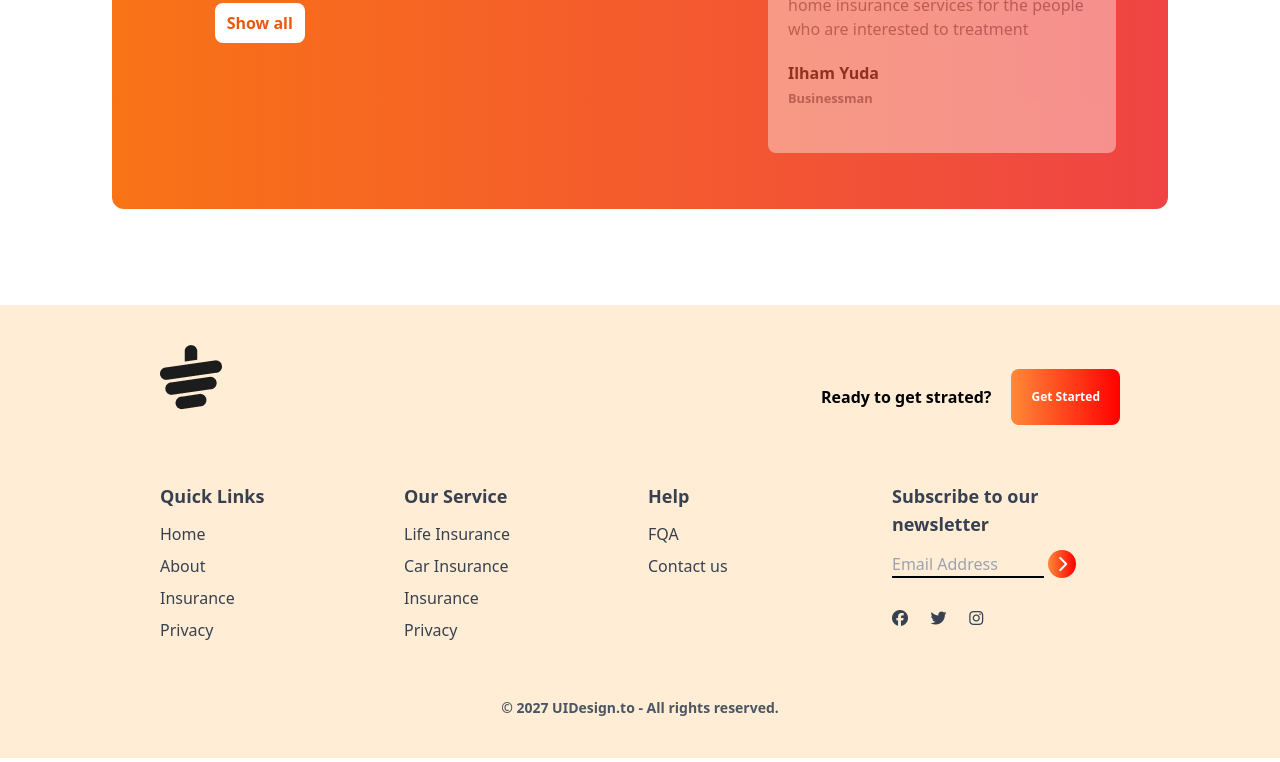
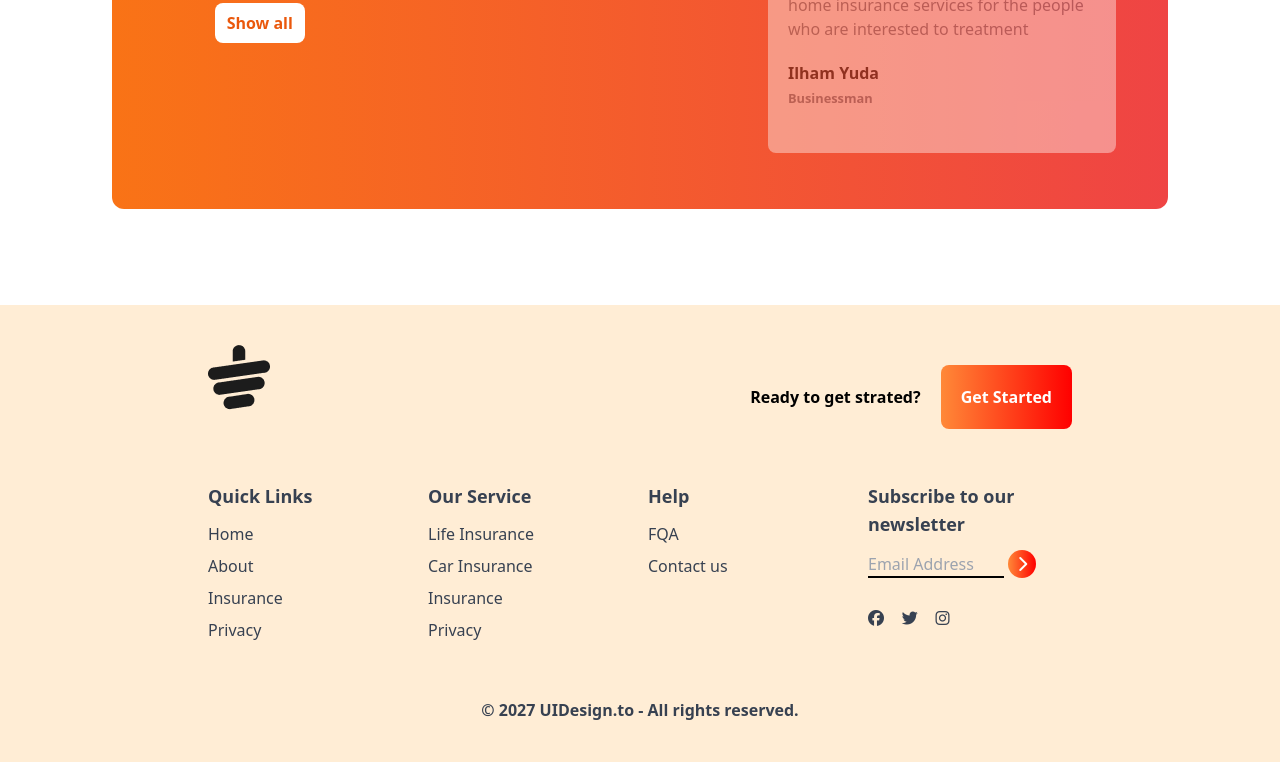
Before and after one commit to IsmotaraDipty43/Tea-house, a plain HTML site: page index.html in a window 1280 px wide. Shown: the part 2186-2948 px from the top of the page. Drawn offline with nearby package versions, Linux system fonts and the light colour scheme.

Commit message:
final version code

```diff
--- a/index.html
+++ b/index.html
@@ -194,7 +194,7 @@
 
 <footer class="bg-orange-100 text-gray-700 py-10 px-4 md:px-16">
 
-  <div class="w-9/12 mx-auto sm:w-10/12">
+  <div class="w-9/12 mx-auto">
 
     <!-- logo -->
     <div class="mb-8 flex justify-between">
@@ -203,7 +203,7 @@
     <h4 class="text-black font-bold">
       Ready to get strated?
     </h4>
-    <button class="bg-gradient-to-r from-[#FF8938] to-[#FF0000] p-2 lg:p-5 rounded-lg text-white font-bold lg:ml-5 sm:text-xs ">Get Started</button>
+    <button class="bg-gradient-to-r from-[#FF8938] to-[#FF0000] p-5 rounded-lg text-white font-bold ml-5">Get Started</button>
     </div>
 
 
@@ -271,15 +271,47 @@
   </div>
     </div>
 
-<div class="text-center  pt-4 mt-10">
+<div class="text-center pt-4 mt-10">
 
-<p class="text-sm font-bold text-gray-600">© 2027 UIDesign.to - All rights reserved.</p>
+<p class="text-center font-bold">© 2027 UIDesign.to - All rights reserved.</p>
 
 </div>
 
     </div>
 
+
+
+
+
+
+
+
+
+
+
+
+
+
+
+
+
+
+
+
+
 </footer>
+
+
+
+
+
+
+
+
+
+
+
+
 
 </body>
 </html>
```
